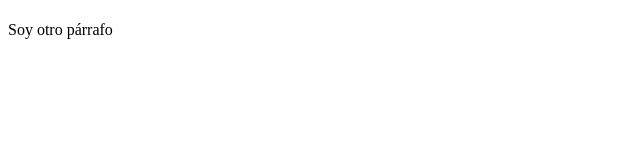
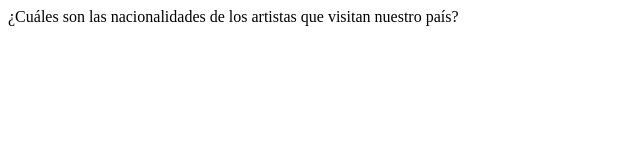
Before and after one commit to fernandalvarezc/mi-primera-pagina-web, a plain HTML site: page docs/index.html in a window 1280 px wide. Shown: the whole page, without its empty margins (0-640 px from the left). Drawn offline with Linux system fonts and the light colour scheme.

Commit message:
Update index.html

```diff
--- a/docs/index.html
+++ b/docs/index.html
@@ -2,8 +2,10 @@
 <html lang="es">
     <head>
         <title>
-            Nacionalidades artistas Lollapalooza
+            Nacionalidades de artistas en Lollapalooza
         </title>
+    </head>
+    ¿Cuáles son las nacionalidades de los artistas que visitan nuestro país?
     </head>
     <body>
         <h1>
@@ -12,8 +14,6 @@
         <p>
 
         </p>
-        <p>
-            Soy otro párrafo
-        </p>
+        <div class="contenedor-fotos"></div>
     </body>
 </html>
```
